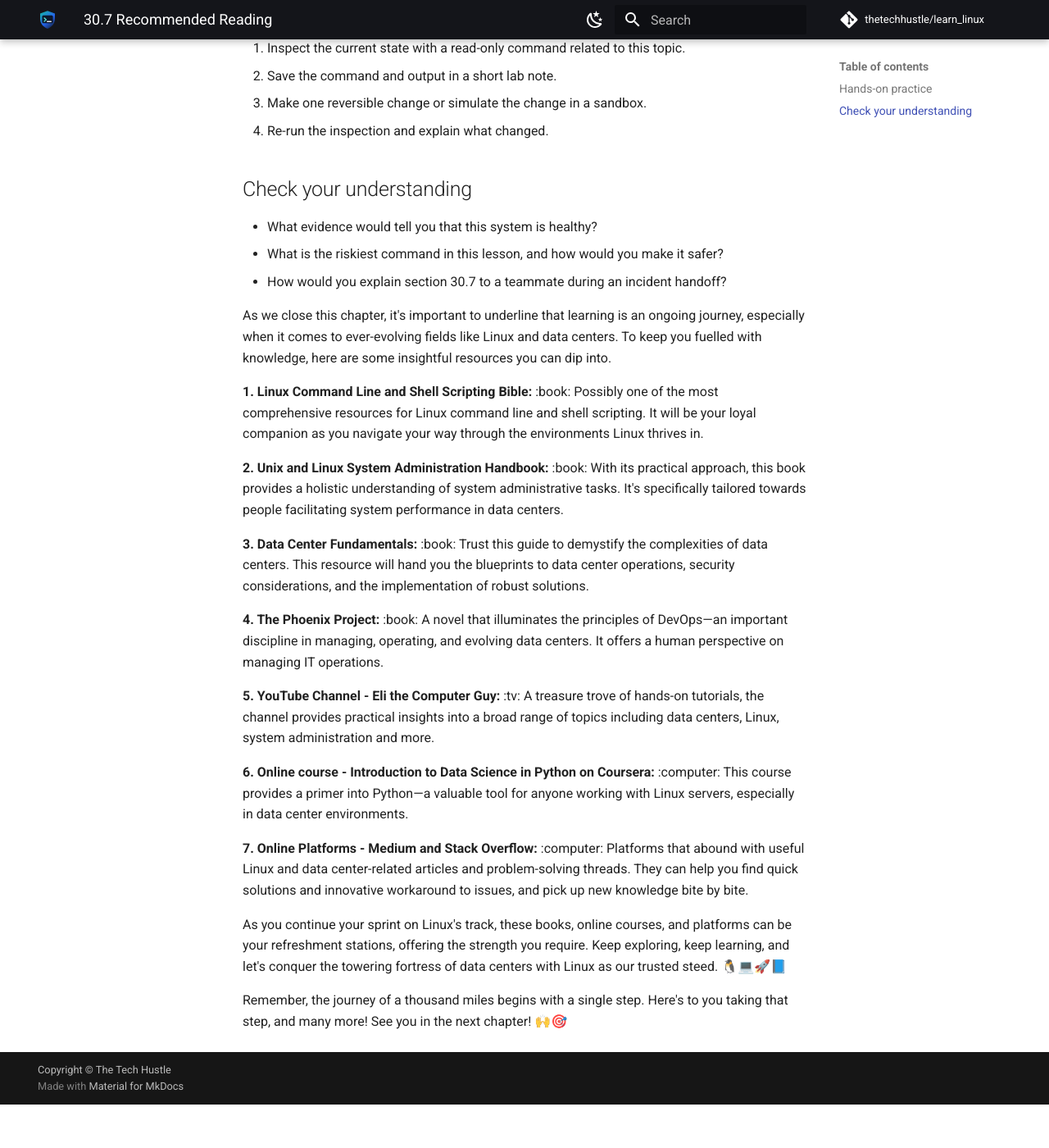
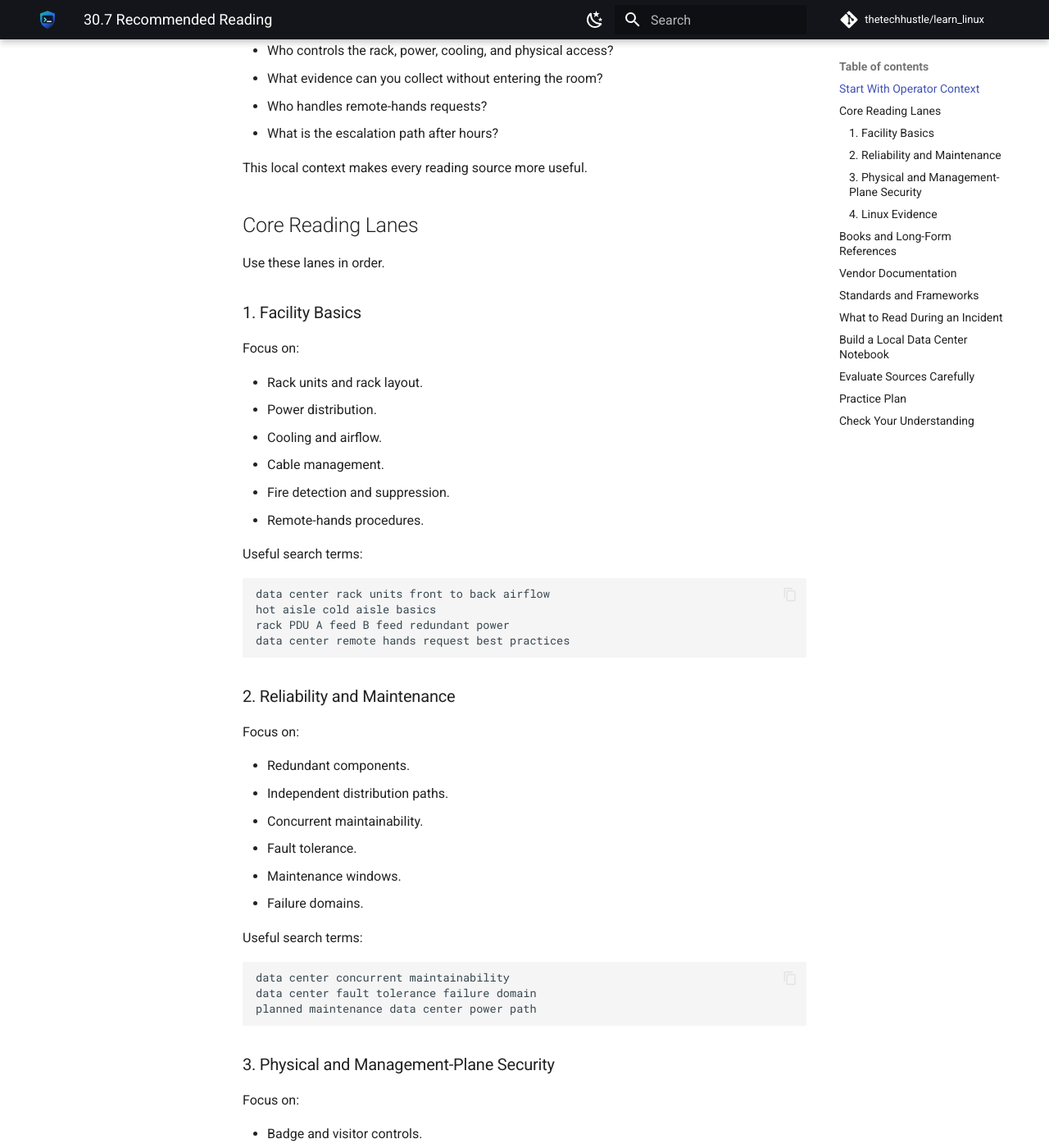
Before and after one commit to thetechhustle/learn_linux, an MkDocs documentation site: the page built from docs/lessons/30_data_center_basics/30.7_recommended_reading.md, in a window 1280 px wide and 1400 px high, scrolled down 705 px. Shown: the whole window at 82% size. Built offline with MkDocs 1.6.1 and Material for MkDocs 9.7.7, drawn with Linux system fonts in a browser that asks for light colours; comment, search, counter and statistics services are not loaded; before the commit the page ends 2052 px from its top, so only the background shows below that; some of the changed text lies outside the part shown.

Commit message:
Improve Chapter 30 recommended reading (#281)
Co-authored-by: Jules Ai <jules@Juless-Air.ts.net lan>

````diff
--- a/docs/lessons/30_data_center_basics/30.7_recommended_reading.md
+++ b/docs/lessons/30_data_center_basics/30.7_recommended_reading.md
@@ -1,50 +1,223 @@
 # 30.7 Recommended Reading
 
+!!! abstract "What you will learn"
+    - Build a practical reading path for data center fundamentals.
+    - Separate facility concepts from Linux operator responsibilities.
+    - Choose references that help during real incidents and planning work.
 
+Data center basics are easier to learn when you connect the physical world to operating-system evidence. Racks, power, cooling, reliability, security, and tools all matter because Linux hosts run inside those constraints.
 
-!!! abstract "What you will learn"
-    - Explain where **30.7 Recommended Reading** fits in day-to-day Linux operations.
-    - Use current Linux tooling to inspect, change, and verify the relevant system behavior.
-    - Connect the concept to a real operational scenario: a small office server closet growing into real infrastructure.
+This reading path focuses on practical operator judgment. The goal is not to become a facilities engineer overnight. The goal is to understand enough to ask better questions, document the right facts, and avoid treating physical-infrastructure problems like ordinary software bugs.
 
-!!! example "Field story"
-    Imagine a small office server closet growing into real infrastructure. Your job is not to memorize a command; it is to build a short evidence trail, choose a low-risk change, and prove whether the system improved.
+## Start With Operator Context
 
-!!! success "Operator principle"
-    Power, cooling, physical security, and labeling are reliability features.
+Before diving into specialized references, review your own environment:
 
-## Hands-on practice
+- Where are your important Linux hosts?
+- Which are physical, virtual, or cloud-hosted?
+- Who controls the rack, power, cooling, and physical access?
+- What evidence can you collect without entering the room?
+- Who handles remote-hands requests?
+- What is the escalation path after hours?
 
-Run these on a disposable VM, container, or lab machine unless the lesson explicitly says otherwise.
+This local context makes every reading source more useful.
 
-1. Inspect the current state with a read-only command related to this topic.
-2. Save the command and output in a short lab note.
-3. Make one reversible change or simulate the change in a sandbox.
-4. Re-run the inspection and explain what changed.
+## Core Reading Lanes
 
-## Check your understanding
+Use these lanes in order.
 
-- What evidence would tell you that this system is healthy?
-- What is the riskiest command in this lesson, and how would you make it safer?
-- How would you explain section 30.7 to a teammate during an incident handoff?
+### 1. Facility Basics
 
+Focus on:
 
-As we close this chapter, it's important to underline that learning is an ongoing journey, especially when it comes to ever-evolving fields like Linux and data centers. To keep you fuelled with knowledge, here are some insightful resources you can dip into.
+- Rack units and rack layout.
+- Power distribution.
+- Cooling and airflow.
+- Cable management.
+- Fire detection and suppression.
+- Remote-hands procedures.
 
-**1. Linux Command Line and Shell Scripting Bible:** :book: Possibly one of the most comprehensive resources for Linux command line and shell scripting. It will be your loyal companion as you navigate your way through the environments Linux thrives in.
+Useful search terms:
 
-**2. Unix and Linux System Administration Handbook:** :book: With its practical approach, this book provides a holistic understanding of system administrative tasks. It's specifically tailored towards people facilitating system performance in data centers.
+```text
+data center rack units front to back airflow
+hot aisle cold aisle basics
+rack PDU A feed B feed redundant power
+data center remote hands request best practices
+```
 
-**3. Data Center Fundamentals:** :book: Trust this guide to demystify the complexities of data centers. This resource will hand you the blueprints to data center operations, security considerations, and the implementation of robust solutions.
+### 2. Reliability and Maintenance
 
-**4. The Phoenix Project:** :book: A novel that illuminates the principles of DevOps—an important discipline in managing, operating, and evolving data centers. It offers a human perspective on managing IT operations.
+Focus on:
 
-**5. YouTube Channel - Eli the Computer Guy:** :tv: A treasure trove of hands-on tutorials, the channel provides practical insights into a broad range of topics including data centers, Linux, system administration and more.
+- Redundant components.
+- Independent distribution paths.
+- Concurrent maintainability.
+- Fault tolerance.
+- Maintenance windows.
+- Failure domains.
 
-**6. Online course - Introduction to Data Science in Python on Coursera:** :computer: This course provides a primer into Python—a valuable tool for anyone working with Linux servers, especially in data center environments.
+Useful search terms:
 
-**7. Online Platforms - Medium and Stack Overflow:** :computer: Platforms that abound with useful Linux and data center-related articles and problem-solving threads. They can help you find quick solutions and innovative workaround to issues, and pick up new knowledge bite by bite.
+```text
+data center concurrent maintainability
+data center fault tolerance failure domain
+planned maintenance data center power path
+```
 
-As you continue your sprint on Linux's track, these books, online courses, and platforms can be your refreshment stations, offering the strength you require. Keep exploring, keep learning, and let's conquer the towering fortress of data centers with Linux as our trusted steed. 🐧💻🚀📘
+### 3. Physical and Management-Plane Security
 
-Remember, the journey of a thousand miles begins with a single step. Here's to you taking that step, and many more! See you in the next chapter! 🙌🎯
+Focus on:
+
+- Badge and visitor controls.
+- Rack and cage access.
+- Asset tracking.
+- Drive handling.
+- Out-of-band management security.
+- Audit log correlation.
+
+Useful search terms:
+
+```text
+out of band management security idrac ilo ipmi
+data center physical security access logs
+secure drive disposal chain of custody
+```
+
+### 4. Linux Evidence
+
+Focus on:
+
+- Reboot history.
+- Kernel logs.
+- Hardware sensors.
+- Network interfaces.
+- Authentication logs.
+- Service state before and after maintenance.
+
+Useful commands to revisit:
+
+```bash
+uptime
+last -x | head
+journalctl -b -1 -p warning..alert --no-pager
+journalctl -k --no-pager | grep -Ei 'thermal|power|fan|throttle|critical'
+ss -tulpen
+ip addr show
+```
+
+## Books and Long-Form References
+
+Good long-form references include:
+
+- **Unix and Linux System Administration Handbook** for operator mindset, troubleshooting discipline, and production administration habits.
+- **Site Reliability Engineering** from Google for reliability thinking, service objectives, toil, and incident response.
+- **The Practice of System and Network Administration** for operational process, documentation, and service ownership.
+- Vendor data center design guides for concrete language around power, cooling, rack layout, and facilities operations.
+
+Use books for mental models. Use vendor and facility documentation for the exact rules in your environment.
+
+## Vendor Documentation
+
+When you manage real hardware, prefer primary documentation:
+
+- Dell iDRAC documentation.
+- HPE iLO documentation.
+- Lenovo XClarity documentation.
+- Supermicro IPMI/BMC documentation.
+- Ubiquiti, Cisco, Juniper, Arista, or other network-device docs for switch and management-network behavior.
+- UPS and PDU vendor documentation.
+
+Primary docs matter because management interfaces, firmware, sensors, and event logs vary by platform.
+
+## Standards and Frameworks
+
+Useful standards and framework areas:
+
+- Uptime Institute tier concepts for facility redundancy language.
+- TIA data center cabling and infrastructure concepts.
+- ISO/IEC 27001 for information security management context.
+- NIST cybersecurity guidance for access control, audit, and incident response concepts.
+
+Do not memorize standards numbers first. Learn what operational question each standard helps answer.
+
+## What to Read During an Incident
+
+During an active incident, avoid broad reading. Look for exact evidence:
+
+- Host event logs.
+- BMC/iDRAC/iLO/IPMI event logs.
+- Provider status pages.
+- Facility maintenance notices.
+- Remote-hands ticket history.
+- Network change records.
+- Monitoring timelines.
+- Recent deployment or configuration changes.
+
+The best incident reading is usually local and specific.
+
+## Build a Local Data Center Notebook
+
+Create a small notebook for your own environment:
+
+```text
+Site or provider:
+Primary contacts:
+Remote-hands process:
+Rack naming convention:
+Power path naming:
+Cooling notes:
+Management-network access:
+Out-of-band tools:
+Maintenance notification source:
+Escalation path:
+Known constraints:
+```
+
+Add one page per important host:
+
+```text
+Hostname:
+Role:
+Serial/service tag:
+Rack/location:
+Power feeds:
+Network ports:
+Management address:
+Backup dependency:
+Last physical verification:
+```
+
+This notebook is often more useful than another generic article.
+
+## Evaluate Sources Carefully
+
+Be careful with:
+
+- Vendor marketing pages that overstate reliability.
+- Blog posts that do not distinguish facility reliability from application availability.
+- Old hardware guides for modern servers.
+- Forum advice that assumes physical access you do not have.
+- Security advice that encourages shortcuts around badge, identity, or change controls.
+
+Prefer sources that explain constraints, failure modes, and verification steps.
+
+## Practice Plan
+
+For the next week, do one small exercise per day:
+
+1. Map one host to its physical or provider location.
+2. Record how that host receives power.
+3. Record how you would check thermal or hardware events.
+4. Identify the management interface and who can access it.
+5. Write a remote-hands inspection request.
+6. Identify the host's largest failure domain.
+7. Update your local notebook with what you learned.
+
+## Check Your Understanding
+
+- Why should a Linux operator learn basic rack, power, and cooling language?
+- What is the difference between a facility tier and application availability?
+- Why are vendor hardware docs better than generic advice for management-interface work?
+- What should you read during an active data center incident?
+- What belongs in a local data center notebook?
````
